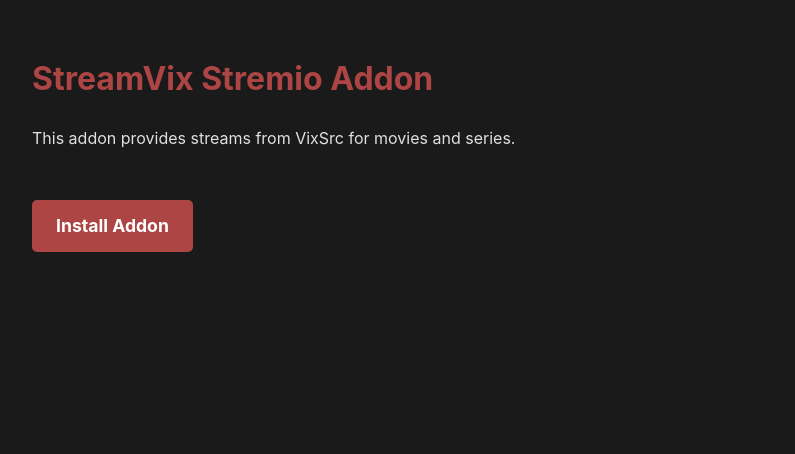
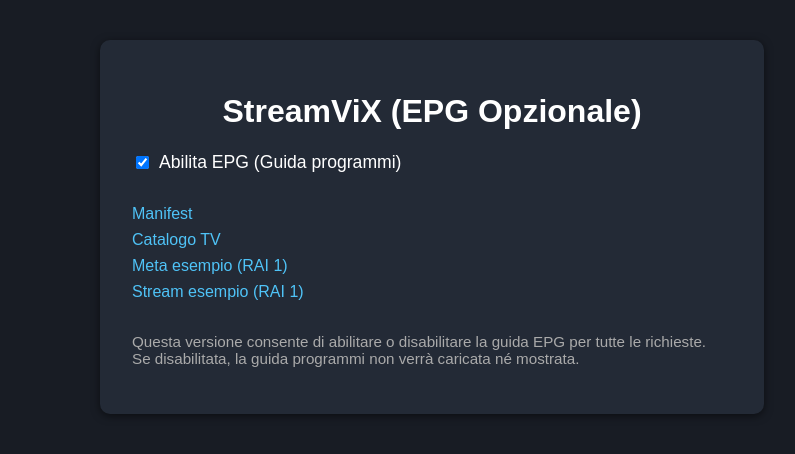
Before and after one commit to piholo/strv, a website: page src/public/landing.html in a window 1280 px wide. Shown: the whole page, without its empty margins (208-1003 px from the left). Drawn offline with Linux system fonts and the light colour scheme.

Commit message:
Update landing.html

```diff
--- a/src/public/landing.html
+++ b/src/public/landing.html
@@ -1,36 +1,59 @@
+<!-- Copia di landing.html con flag EPG opzionale -->
 <!DOCTYPE html>
-<html lang="en">
+<html lang="it">
 <head>
     <meta charset="UTF-8">
+    <title>StreamViX - EPG Opzionale</title>
     <meta name="viewport" content="width=device-width, initial-scale=1.0">
-    <title>StreamVix Addon for Stremio</title>
     <style>
-        body { font-family: -apple-system, BlinkMacSystemFont, "Segoe UI", Roboto, Helvetica, Arial, sans-serif; line-height: 1.6; padding: 2em; max-width: 800px; margin: auto; background: #1a1a1a; color: #e0e0e0; }
-        h1 { color: #ae4545; }
-        a { color: #ae4545; }
-        .install-button-container { padding: 2em 0; }
-        .install-button {
-            display: inline-block;
-            padding: 12px 24px;
-            background-color: #ae4545;
-            color: white;
-            text-decoration: none;
-            border-radius: 5px;
-            font-weight: bold;
-            font-size: 1.1em;
-        }
+        body { font-family: Arial, sans-serif; background: #181c24; color: #fff; margin: 0; padding: 0; }
+        .container { max-width: 600px; margin: 40px auto; background: #232a36; border-radius: 10px; box-shadow: 0 2px 8px #0008; padding: 32px; }
+        h1 { text-align: center; }
+        label { display: flex; align-items: center; margin: 16px 0; font-size: 1.1em; }
+        input[type="checkbox"] { margin-right: 10px; }
+        .links { margin-top: 32px; }
+        .links a { display: block; color: #4fc3f7; margin: 8px 0; text-decoration: none; }
+        .links a:hover { text-decoration: underline; }
     </style>
 </head>
 <body>
-    <h1>StreamVix Stremio Addon</h1>
-    <p>This addon provides streams from VixSrc for movies and series.</p>
-    <div class="install-button-container">
-        <a id="install-link" href="#" class="install-button">Install Addon</a>
+    <div class="container">
+        <h1>StreamViX (EPG Opzionale)</h1>
+        <label>
+            <input type="checkbox" id="epg-flag" checked>
+            Abilita EPG (Guida programmi)
+        </label>
+        <div class="links">
+            <a id="manifest-link" href="#">Manifest</a>
+            <a id="catalog-link" href="#">Catalogo TV</a>
+            <a id="meta-link" href="#">Meta esempio (RAI 1)</a>
+            <a id="stream-link" href="#">Stream esempio (RAI 1)</a>
+        </div>
+        <p style="margin-top:32px;font-size:0.95em;color:#aaa;">Questa versione consente di abilitare o disabilitare la guida EPG per tutte le richieste.<br>Se disabilitata, la guida programmi non verrà caricata né mostrata.</p>
     </div>
     <script>
-        const installLink = document.getElementById('install-link');
-        const manifestUrl = `${window.location.protocol}//${window.location.host}/manifest.json`;
-        installLink.href = `stremio://install-addon/${encodeURIComponent(manifestUrl)}`;
+        // Salva e ripristina la scelta EPG
+        const epgFlag = document.getElementById('epg-flag');
+        epgFlag.checked = localStorage.getItem('epgEnabled') !== '0';
+        epgFlag.addEventListener('change', () => {
+            localStorage.setItem('epgEnabled', epgFlag.checked ? '1' : '0');
+            updateLinks();
+        });
+
+        function getEpgParam() {
+            return epgFlag.checked ? 'epg=1' : 'epg=0';
+        }
+
+        function updateLinks() {
+            const base = window.location.origin;
+            const epgParam = getEpgParam();
+            document.getElementById('manifest-link').href = `${base}/manifest.json?${epgParam}`;
+            document.getElementById('catalog-link').href = `${base}/catalog/tv/tv-channels?${epgParam}`;
+            document.getElementById('meta-link').href = `${base}/meta/tv/tv:RAI%201?${epgParam}`;
+            document.getElementById('stream-link').href = `${base}/stream/tv/tv:RAI%201?${epgParam}`;
+        }
+
+        updateLinks();
     </script>
 </body>
 </html>
```
